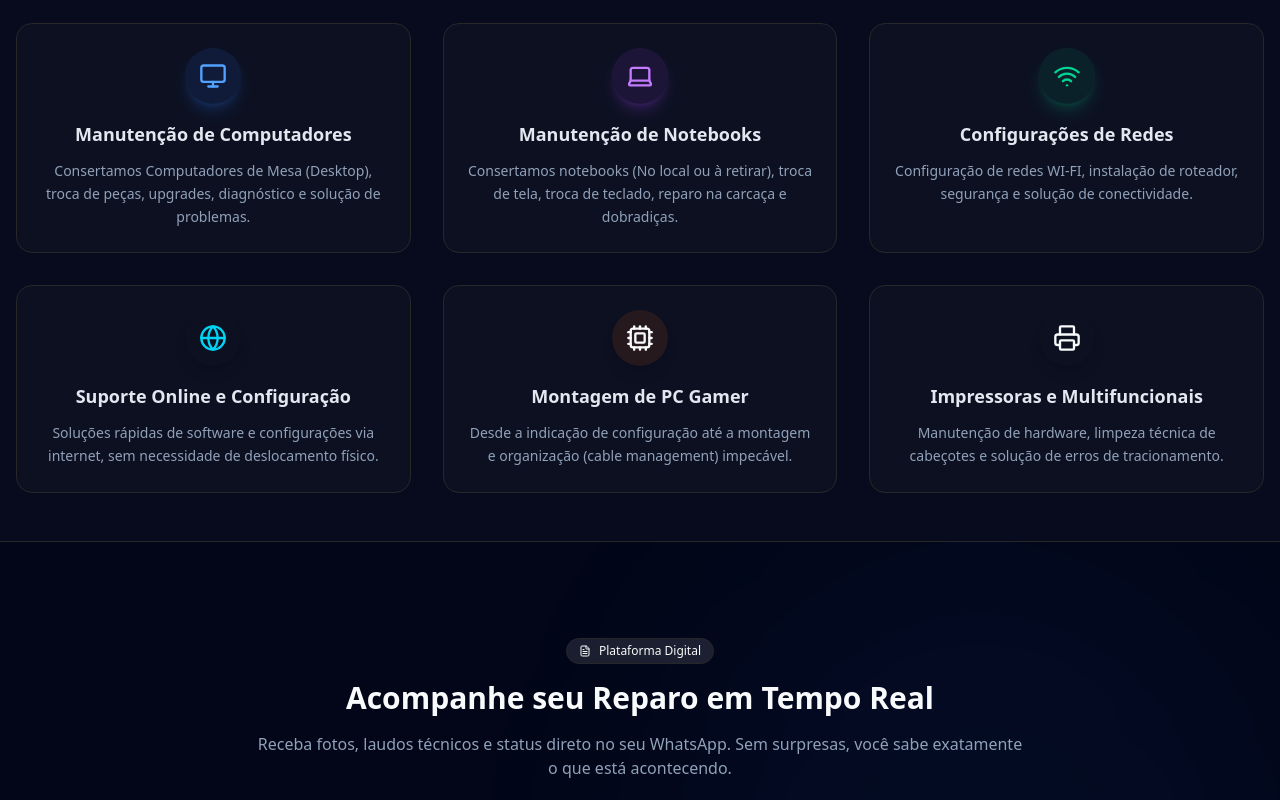
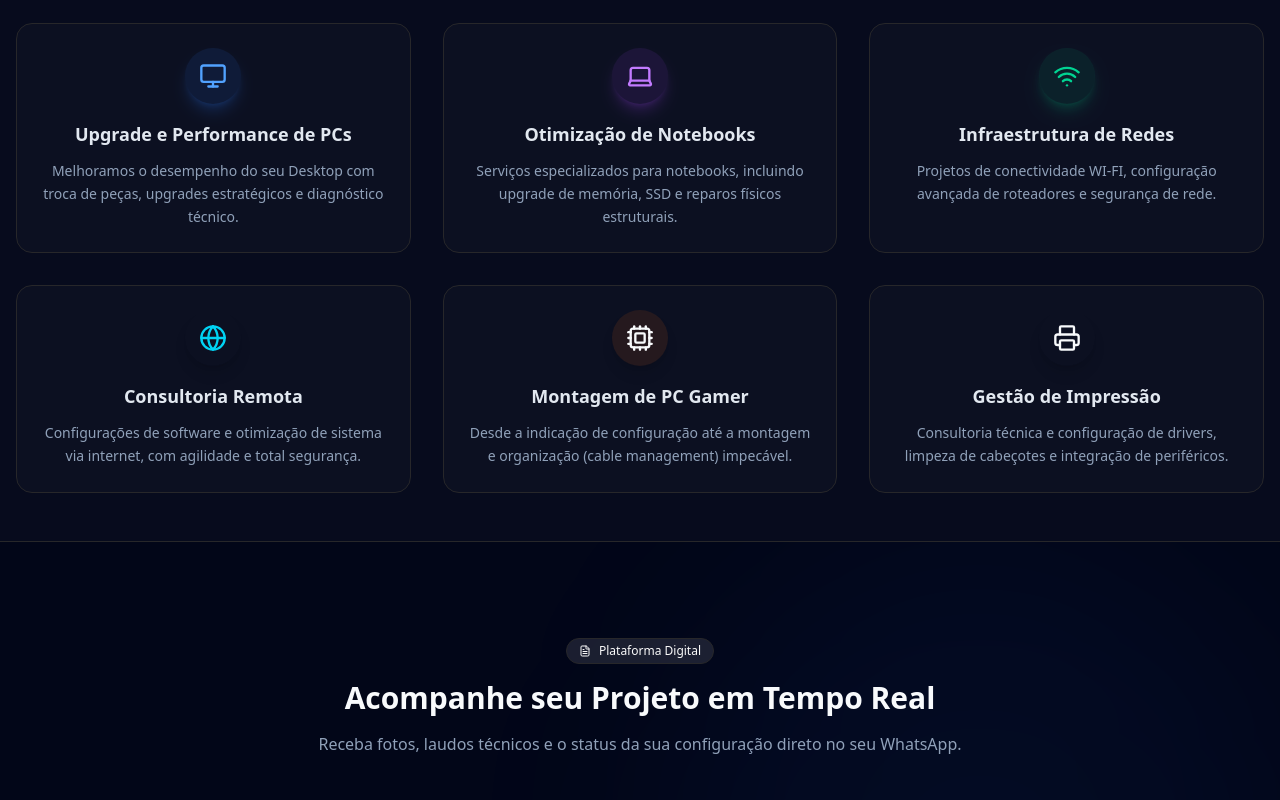
Before and after one commit to wheslancardoso/wtechprot, a Next.js app: page / in a window 1280 px wide. Shown: the part 1520-2320 px from the top of the page. Built offline with nearby package versions, Linux system fonts and the light colour scheme; no server answers.

Commit message:
chore(landing): refina copy para conformidade Google Ads (Sale of Technology)

```diff
--- a/src/app/page.tsx
+++ b/src/app/page.tsx
@@ -125,8 +125,8 @@ j=d.createElement(s),dl=l!='dataLayer'?'&l='+l:'';j.async=true;j.src=
             </div>
 
             <h1 className="text-4xl md:text-6xl lg:text-7xl font-bold tracking-tight mb-6 bg-gradient-to-br from-white via-white to-slate-500 bg-clip-text text-transparent animate-in fade-in slide-in-from-bottom-6 duration-700 delay-100">
-              Precisando de um técnico <br />
-              para seu PC ou Notebook?
+              Precisando otimizar ou configurar <br />
+              seu PC ou Notebook?
             </h1>
 
             <p className="text-lg md:text-xl text-slate-400 max-w-2xl mx-auto mb-10 animate-in fade-in slide-in-from-bottom-6 duration-700 delay-200">
@@ -254,26 +254,26 @@ j=d.createElement(s),dl=l!='dataLayer'?'&l='+l:'';j.async=true;j.src=
             <div className="grid grid-cols-1 md:grid-cols-2 lg:grid-cols-3 gap-8 text-center">
               {[
                 {
-                  title: "Manutenção de Computadores",
-                  desc: "Consertamos Computadores de Mesa (Desktop), troca de peças, upgrades, diagnóstico e solução de problemas.",
+                  title: "Upgrade e Performance de PCs",
+                  desc: "Melhoramos o desempenho do seu Desktop com troca de peças, upgrades estratégicos e diagnóstico técnico.",
                   icon: Monitor,
                   color: "blue"
                 },
                 {
-                  title: "Manutenção de Notebooks",
-                  desc: "Consertamos notebooks (No local ou à retirar), troca de tela, troca de teclado, reparo na carcaça e dobradiças.",
+                  title: "Otimização de Notebooks",
+                  desc: "Serviços especializados para notebooks, incluindo upgrade de memória, SSD e reparos físicos estruturais.",
                   icon: Laptop,
                   color: "purple"
                 },
                 {
-                  title: "Configurações de Redes",
-                  desc: "Configuração de redes WI-FI, instalação de roteador, segurança e solução de conectividade.",
+                  title: "Infraestrutura de Redes",
+                  desc: "Projetos de conectividade WI-FI, configuração avançada de roteadores e segurança de rede.",
                   icon: Wifi,
                   color: "emerald"
                 },
                 {
-                  title: "Suporte Online e Configuração",
-                  desc: "Soluções rápidas de software e configurações via internet, sem necessidade de deslocamento físico.",
+                  title: "Consultoria Remota",
+                  desc: "Configurações de software e otimização de sistema via internet, com agilidade e total segurança.",
                   icon: Globe,
                   color: "cyan"
                 },
@@ -284,8 +284,8 @@ j=d.createElement(s),dl=l!='dataLayer'?'&l='+l:'';j.async=true;j.src=
                   color: "orange"
                 },
                 {
-                  title: "Impressoras e Multifuncionais",
-                  desc: "Manutenção de hardware, limpeza técnica de cabeçotes e solução de erros de tracionamento.",
+                  title: "Gestão de Impressão",
+                  desc: "Consultoria técnica e configuração de drivers, limpeza de cabeçotes e integração de periféricos.",
                   icon: Printer,
                   color: "pink"
                 }
@@ -311,8 +311,8 @@ j=d.createElement(s),dl=l!='dataLayer'?'&l='+l:'';j.async=true;j.src=
               <div className="inline-flex items-center gap-2 px-3 py-1 rounded-full bg-primary/10 border border-primary/20 text-xs font-medium text-primary mb-4">
                 <FileText className="w-3 h-3" /> Plataforma Digital
               </div>
-              <h2 className="text-3xl font-bold mb-4">Acompanhe seu Reparo em Tempo Real</h2>
-              <p className="text-slate-400">Receba fotos, laudos técnicos e status direto no seu WhatsApp. Sem surpresas, você sabe exatamente o que está acontecendo.</p>
+              <h2 className="text-3xl font-bold mb-4">Acompanhe seu Projeto em Tempo Real</h2>
+              <p className="text-slate-400">Receba fotos, laudos técnicos e o status da sua configuração direto no seu WhatsApp.</p>
             </div>
 
             <div className="grid md:grid-cols-2 lg:grid-cols-4 gap-6 max-w-6xl mx-auto">
@@ -532,7 +532,7 @@ j=d.createElement(s),dl=l!='dataLayer'?'&l='+l:'';j.async=true;j.src=
           <div className="container mx-auto px-4 max-w-3xl">
             <div className="text-center mb-16">
               <h2 className="text-3xl font-bold mb-4">Dúvidas Frequentes</h2>
-              <p className="text-slate-400">Tudo o que você precisa saber antes de chamar um técnico.</p>
+              <p className="text-slate-400">O que você precisa saber antes de iniciar seu atendimento.</p>
             </div>
 
             <div className="space-y-4">
@@ -545,7 +545,7 @@ j=d.createElement(s),dl=l!='dataLayer'?'&l='+l:'';j.async=true;j.src=
                 </summary>
                 <div className="px-6 pb-6 pt-2 text-slate-400 leading-relaxed border-t border-white/5 animate-in slide-in-from-top-2 fade-in duration-300">
                   <p>
-                    Sim! Atendemos em domicílio em toda a região metropolitana. Para outras localidades ou problemas de software, oferecemos o <b>Suporte Online</b> seguro, sem necessidade de visita técnica.
+                    Sim! Atendemos em domicílio em toda a região metropolitana. Para outras localidades ou projetos de software, oferecemos a <b>Consultoria Remota</b> segura, sem necessidade de visita técnica.
                   </p>
                 </div>
               </details>
@@ -587,7 +587,7 @@ j=d.createElement(s),dl=l!='dataLayer'?'&l='+l:'';j.async=true;j.src=
                 </summary>
                 <div className="px-6 pb-6 pt-2 text-slate-400 leading-relaxed border-t border-white/5 animate-in slide-in-from-top-2 fade-in duration-300">
                   <p>
-                    A avaliação inicial e pré-orçamento via WhatsApp são gratuitos. Para diagnósticos complexos em bancada (que exigem desmontagem e testes de hardware), pode haver uma taxa técnica, que é abatida integralmente se você aprovar o conserto.
+                    A avaliação inicial e pré-orçamento via WhatsApp são gratuitos. Para diagnósticos complexos em bancada (que exigem desmontagem e testes de hardware), pode haver uma taxa técnica, que é abatida integralmente se você aprovar o serviço.
                   </p>
                 </div>
               </details>
@@ -605,7 +605,7 @@ j=d.createElement(s),dl=l!='dataLayer'?'&l='+l:'';j.async=true;j.src=
                 <div>
                   <h2 className="text-3xl font-bold mb-4">Atendimento em Goiânia e Região</h2>
                   <p className="text-slate-400">
-                    Nossa base técnica está pronta para receber seu equipamento ou agendar uma visita no seu endereço.
+                    Nossa base técnica está pronta para receber seu equipamento ou agregar valor ao seu projeto no seu endereço.
                   </p>
                 </div>
 
```
